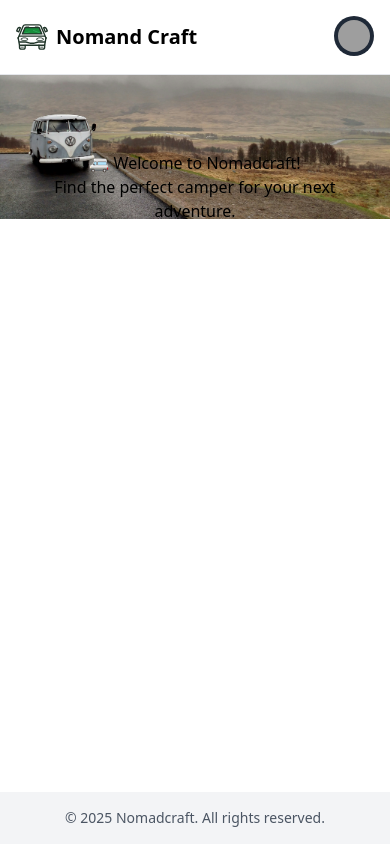
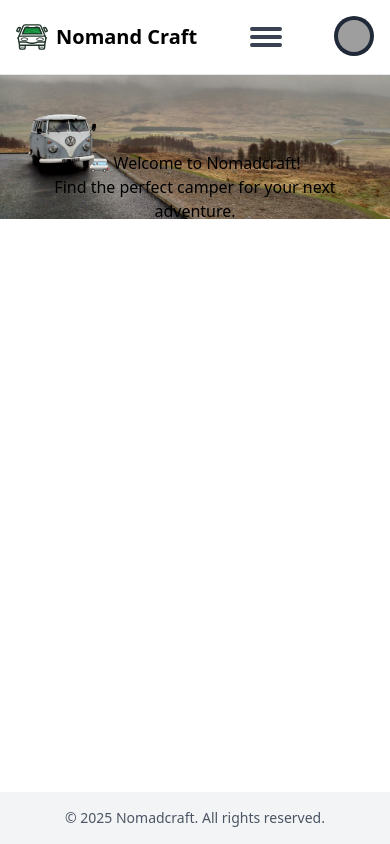
Before and after one commit to NomandCraft/nomandcraft-project, a Vue app in the folder frontend/: page / in a window 390 px wide. Built offline with nearby package versions, Linux system fonts and the light colour scheme; grey boxes are pictures that could not be loaded.

Commit message:
implementation of burger-menu

```diff
--- a/frontend/src/components/Layout/BurgerMenu.vue
+++ b/frontend/src/components/Layout/BurgerMenu.vue
@@ -0,0 +1,62 @@
+<template>
+  <div class="relative">
+    <!-- Анимированная кнопка бургер-меню -->
+    <button
+      @click="menuOpen = !menuOpen"
+      class="flex flex-col justify-center items-center w-10 h-10 focus:outline-none"
+    >
+      <span
+        class="block w-8 h-1 bg-gray-700 dark:bg-white rounded transition-all duration-300"
+        :class="{ 'rotate-45 translate-y-2': menuOpen }"
+      ></span>
+      <span
+        class="block w-8 h-1 bg-gray-700 dark:bg-white rounded transition-all duration-300 my-1"
+        :class="{ 'opacity-0': menuOpen }"
+      ></span>
+      <span
+        class="block w-8 h-1 bg-gray-700 dark:bg-white rounded transition-all duration-300"
+        :class="{ '-rotate-45 -translate-y-2': menuOpen }"
+      ></span>
+    </button>
+
+    <!-- Выпадающее меню -->
+    <div
+      v-if="menuOpen"
+      class="absolute top-12 right-0 bg-white dark:bg-gray-800 shadow-lg rounded w-48 p-4 transition-all duration-300 transform origin-top"
+    >
+      <ul class="space-y-4 font-medium">
+        <router-link class="nav-link block" to="/" @click="menuOpen = false">HOME</router-link>
+        <router-link class="nav-link block" to="/campers" @click="menuOpen = false"
+          >CAMPERVANS</router-link
+        >
+        <router-link class="nav-link block" to="/about" @click="menuOpen = false"
+          >ABOUT OUR VANS</router-link
+        >
+        <router-link class="nav-link block" to="/categories" @click="menuOpen = false"
+          >CATEGORIES</router-link
+        >
+        <router-link class="nav-link block" to="/gallery" @click="menuOpen = false"
+          >GALLERY</router-link
+        >
+        <router-link class="nav-link block" to="/blogs" @click="menuOpen = false"
+          >BLOGS</router-link
+        >
+        <router-link class="nav-link block" to="/contact" @click="menuOpen = false"
+          >CONTACT</router-link
+        >
+      </ul>
+    </div>
+  </div>
+</template>
+
+<script setup>
+import { ref } from 'vue'
+
+const menuOpen = ref(false)
+</script>
+
+<style scoped>
+.nav-link {
+  @apply text-gray-700 dark:text-gray-300 hover:text-blue-600 dark:hover:text-blue-400;
+}
+</style>
--- a/frontend/src/components/Layout/NavBar/NavBar.vue
+++ b/frontend/src/components/Layout/NavBar/NavBar.vue
@@ -2,14 +2,33 @@
   <nav class="bg-white dark:bg-gray-900 border-b border-gray-200">
     <div class="container mx-auto flex justify-between items-center p-4">
       <NavLogo />
-      <NavLinks />
+      <!--  <!-Burger-Men (appears at the width <1280px)-> -->
+      <BurgerMenu v-if="!isDesktop" />
+      <NavLinks v-if="isDesktop" />
       <UserMenu />
     </div>
   </nav>
 </template>
 
 <script setup>
+import { ref, onMounted, onUnmounted } from 'vue'
 import NavLogo from './NavLogo.vue'
 import NavLinks from './NavLinks.vue'
 import UserMenu from './UserMenu.vue'
+import BurgerMenu from '../BurgerMenu.vue'
+
+const isDesktop = ref(window.innerWidth >= 1280)
+
+// Follow the change in the width of the screen
+const updateScreenSize = () => {
+  isDesktop.value = window.innerWidth >= 1280
+}
+
+onMounted(() => {
+  window.addEventListener('resize', updateScreenSize)
+})
+
+onUnmounted(() => {
+  window.removeEventListener('resize', updateScreenSize)
+})
 </script>
```
